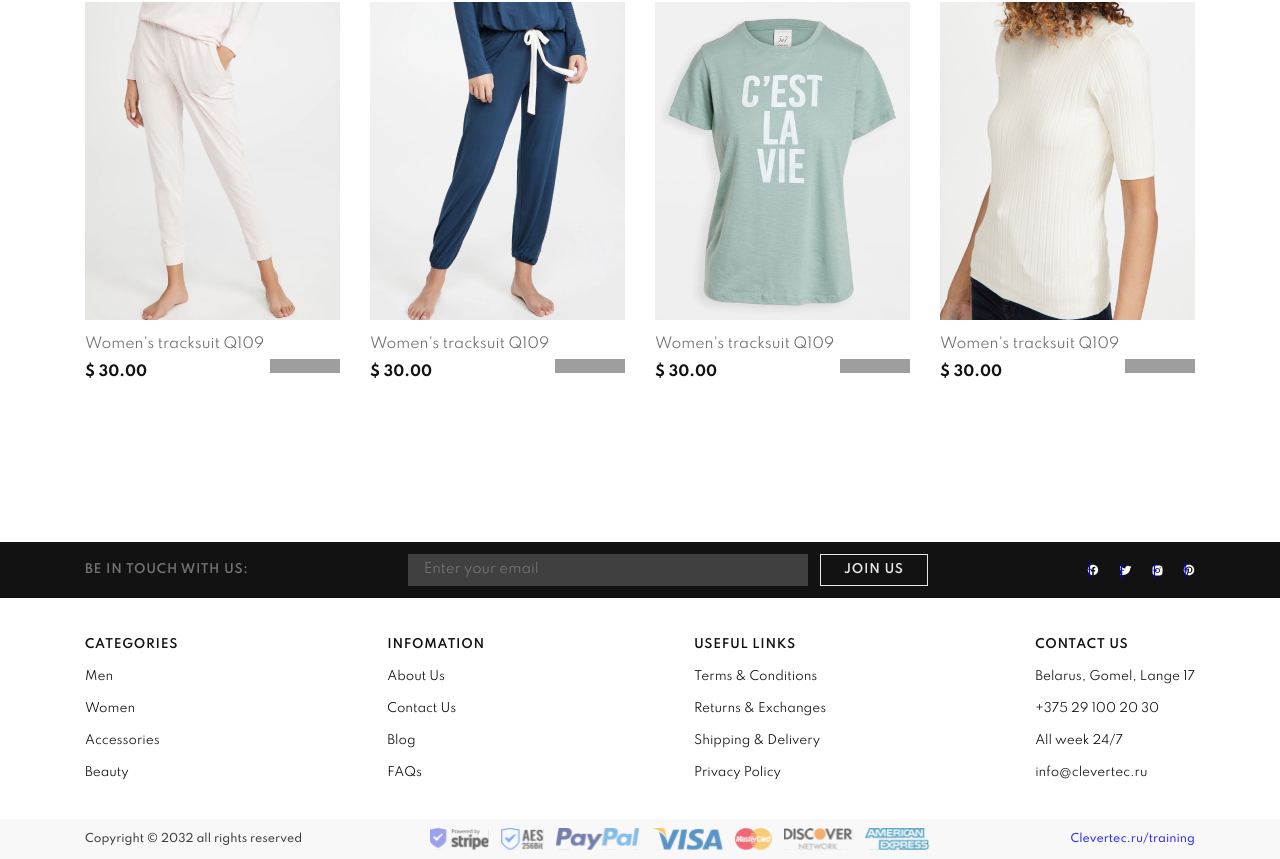
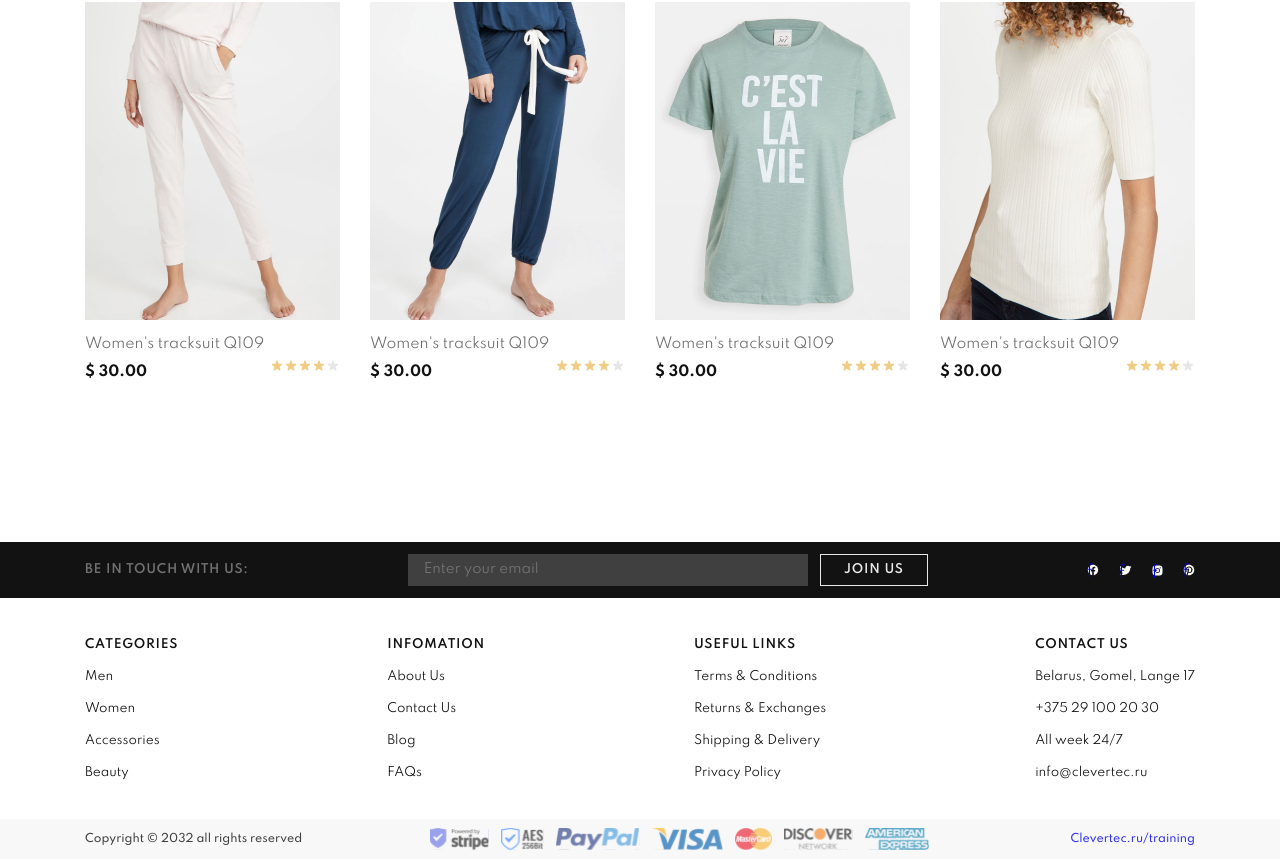
Before and after one commit to m-mcsim7/training-shop, a React (Create React App) app: page / in a window 1280 px wide. Shown: the part 1843-2702 px from the top of the page. Built offline with nearby package versions, Linux system fonts and the light colour scheme; grey boxes are pictures that could not be loaded.

Commit message:
add item css

```diff
--- a/package.json
+++ b/package.json
@@ -9,6 +9,7 @@
     "@testing-library/user-event": "^13.5.0",
     "react": "^17.0.2",
     "react-dom": "^17.0.2",
+    "react-router-dom": "^6.2.1",
     "react-scripts": "5.0.0",
     "web-vitals": "^2.1.4"
   },
--- a/src/components/Item/Item.css
+++ b/src/components/Item/Item.css
@@ -469,7 +469,7 @@
    padding-top: 12px;
  }
  .item__card-score {
-   background-image: url(./img/icons/4stars.svg);
+   background-image: url(../../img/icons/4stars.svg);
    width: 70px;
    height: 14px;
  }
```
Also changed, not shown: 1 other file (tests, documents, lock files or other folders).
